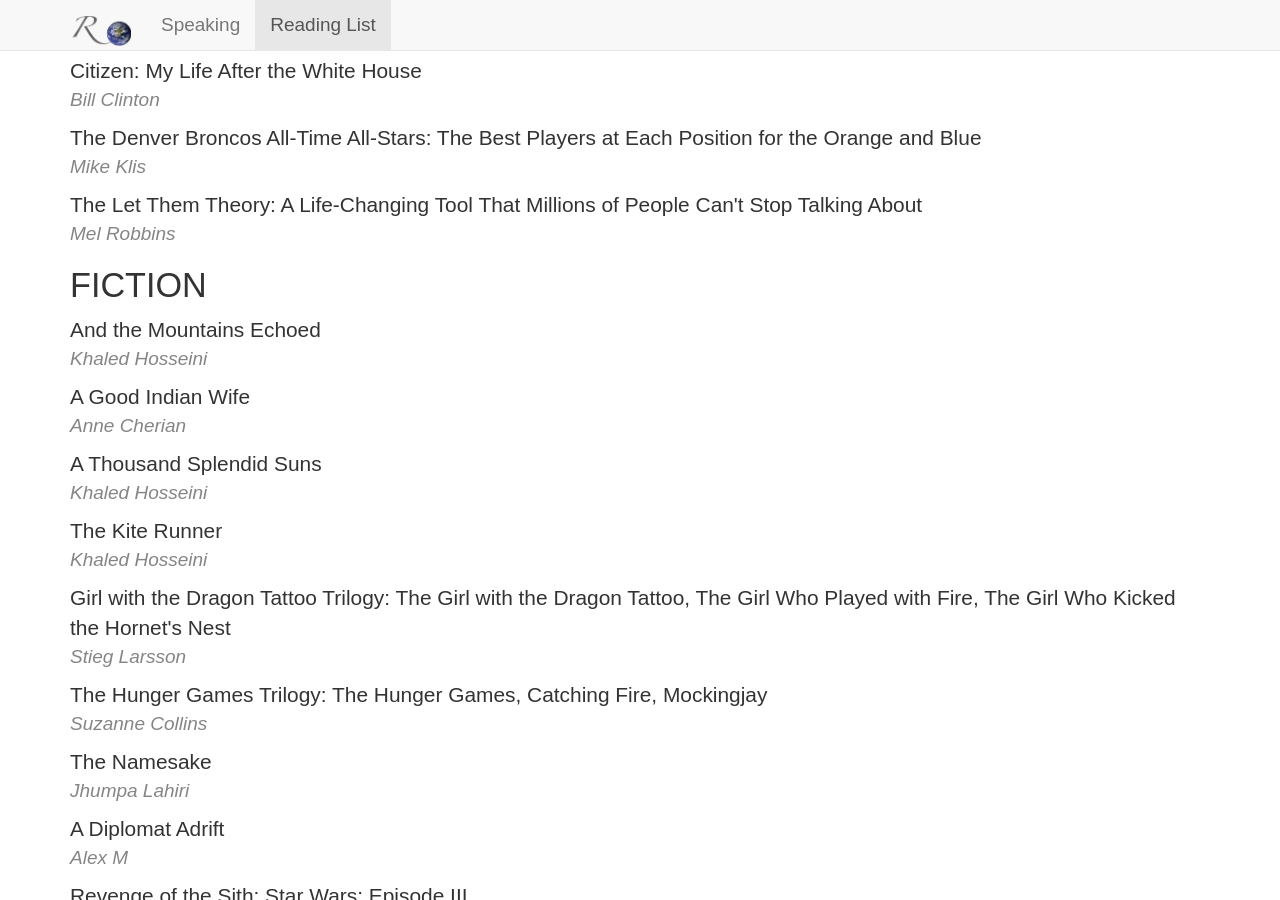
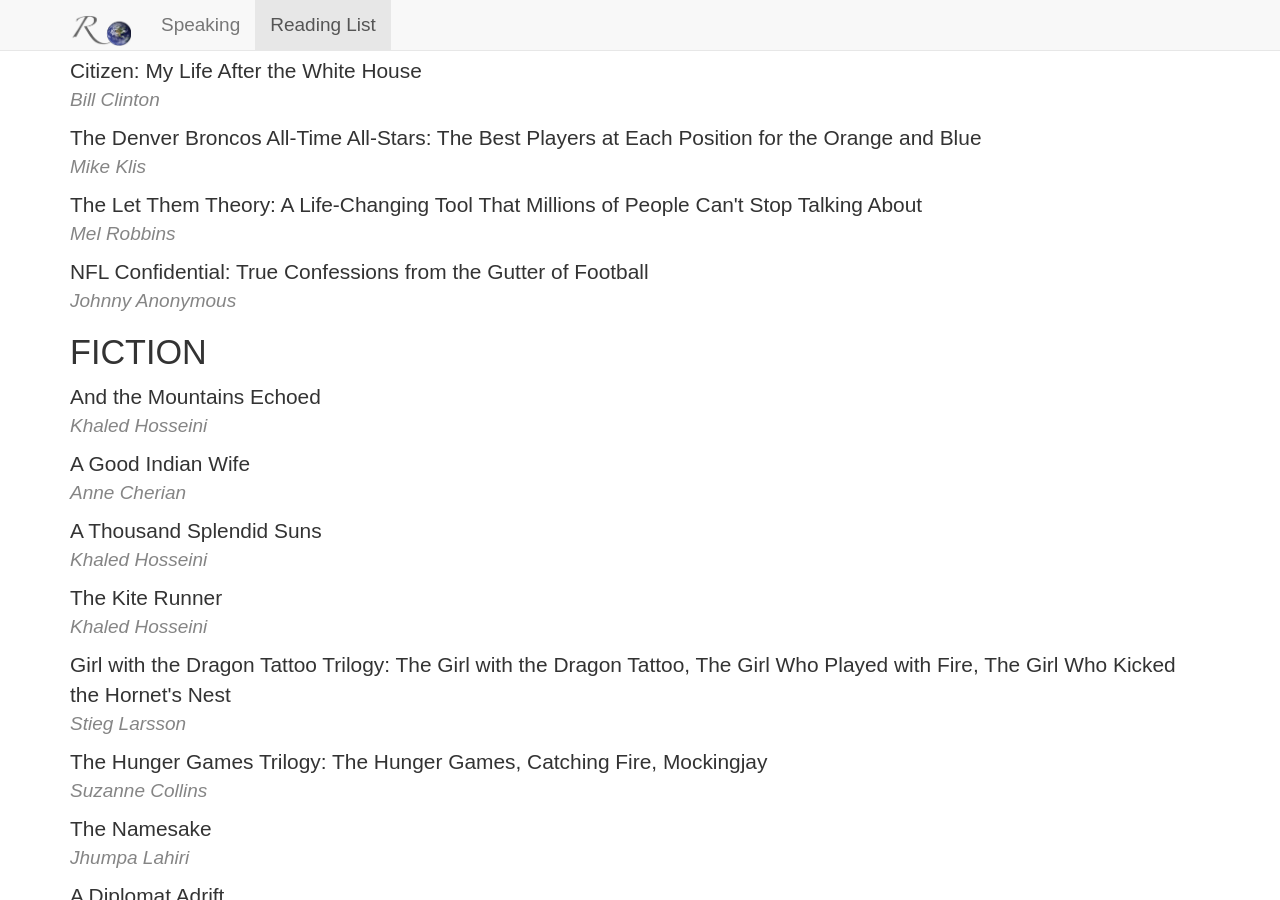
Before and after one commit to rovolution/rovolution.github.io, a Jekyll site: the page built from reading-list/index.html, in a window 1280 px wide and 900 px high, scrolled down 7849 px. Built offline with Jekyll 4.4.1, drawn with Linux system fonts in a browser that asks for light colours; nearby versions of some CDN libraries.

Commit message:
Update index.html

```diff
--- a/reading-list/index.html
+++ b/reading-list/index.html
@@ -481,6 +481,10 @@
 			<div class='book-list-title'>The Let Them Theory: A Life-Changing Tool That Millions of People Can't Stop Talking About</div>
 			<div class='book-list-author'>Mel Robbins</div>
 		</li>
+		<li class='book-list-entry'>
+			<div class='book-list-title'>NFL Confidential: True Confessions from the Gutter of Football</div>
+			<div class='book-list-author'>Johnny Anonymous</div>
+		</li>
 	</ul>
 	<h3 class="book-list-category">FICTION</h3>
 	<ul class='book-list'>
```
